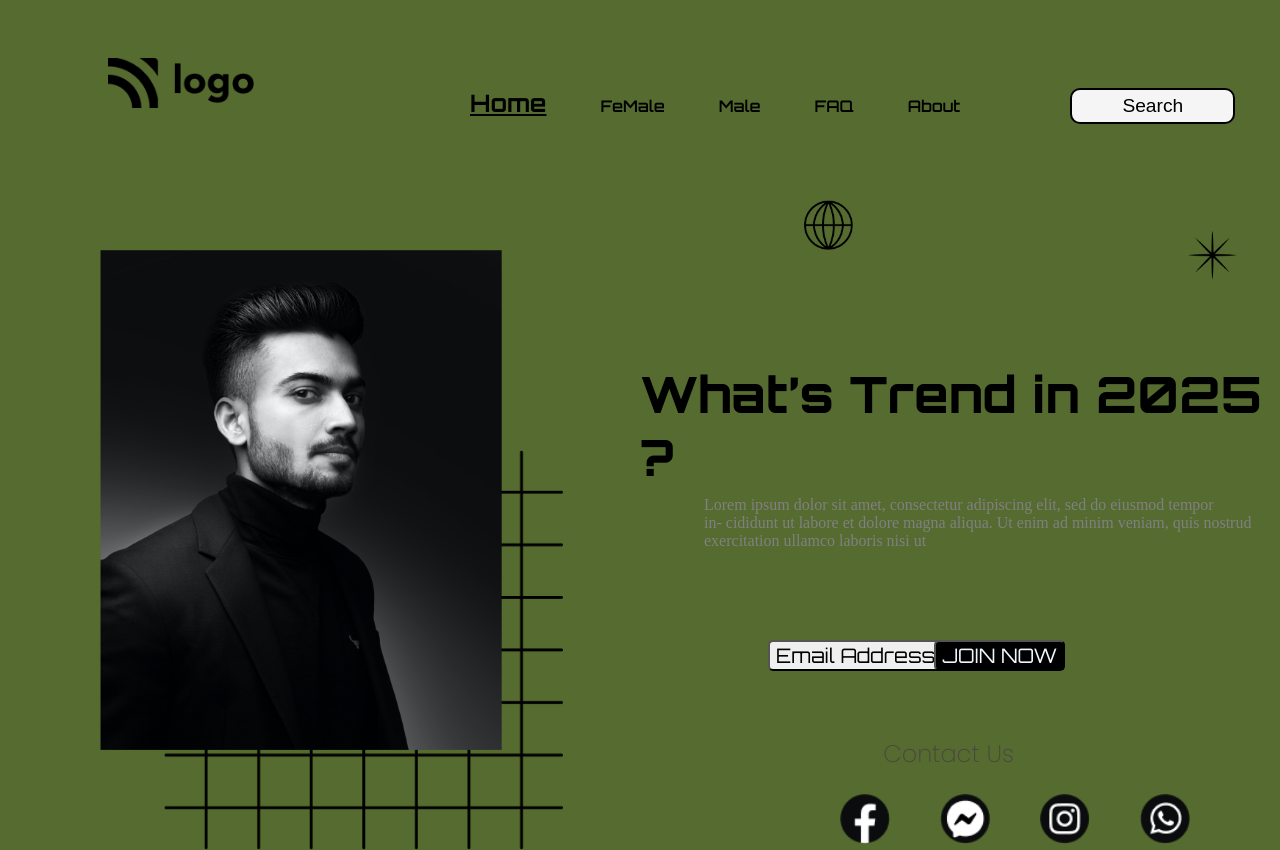
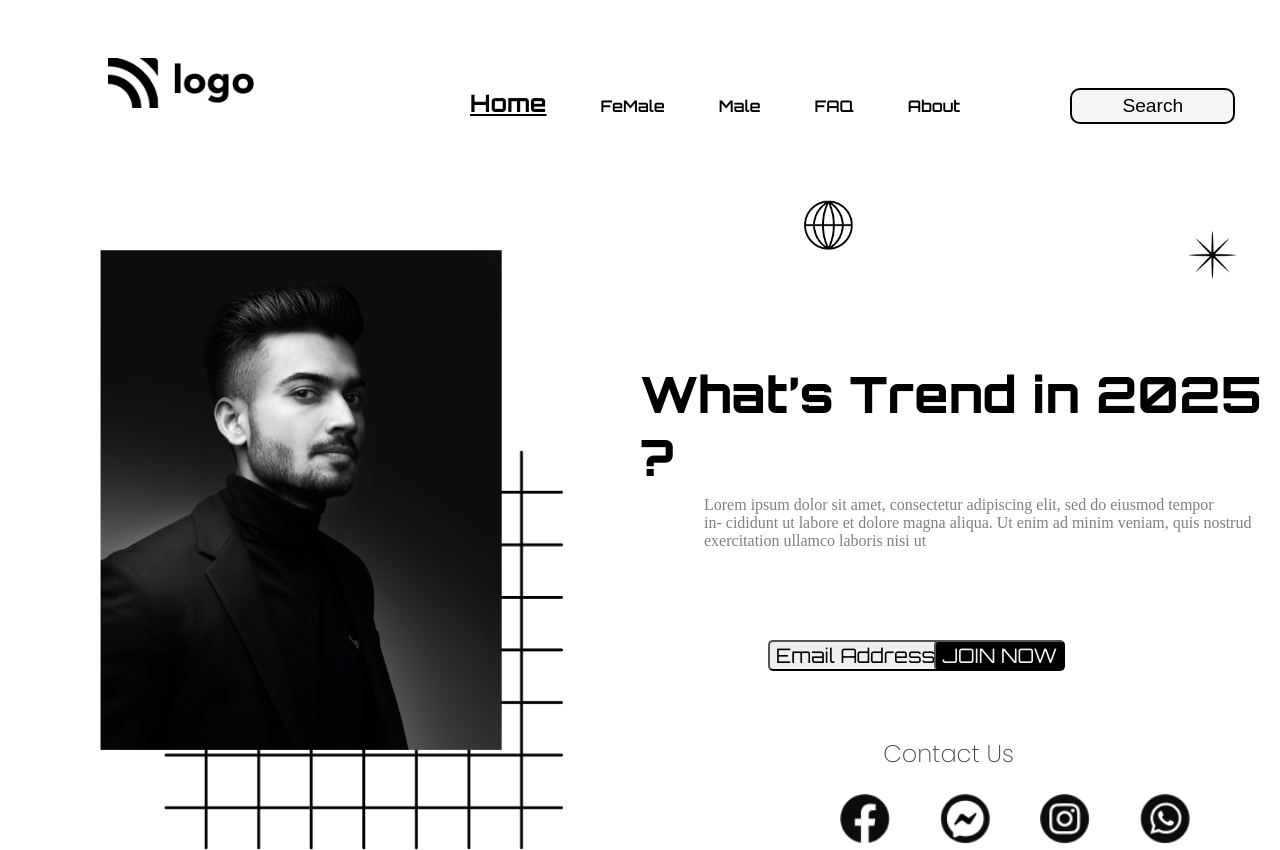
Before and after one commit to sonivina1001/Pro_01_Street_style_landing_page-, a website: page index.html in a window 1280 px wide. Shown: the top 850 px of the page. Drawn offline with Linux system fonts and the light colour scheme.

Commit message:
ok final update

```diff
--- a/style.css
+++ b/style.css
@@ -1,5 +1,5 @@
 body {
-  background-color: darkolivegreen;
+  background-color: white;
   height: 100vh;
   width: 100%;
 }
```
